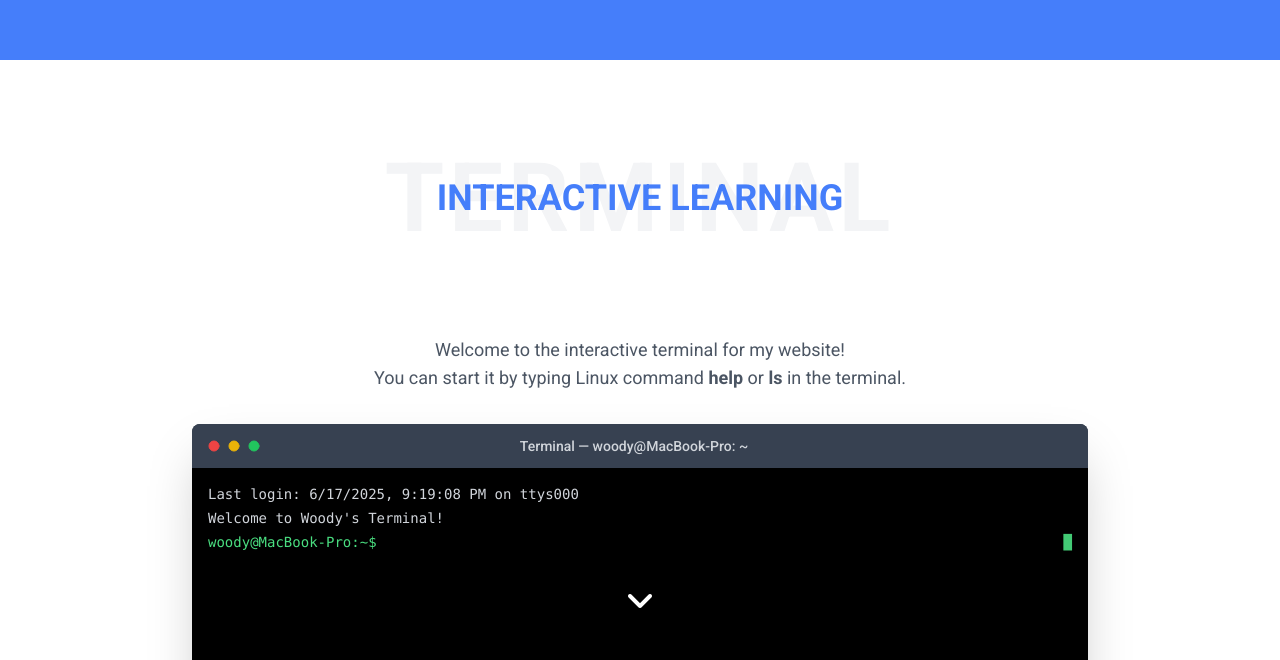
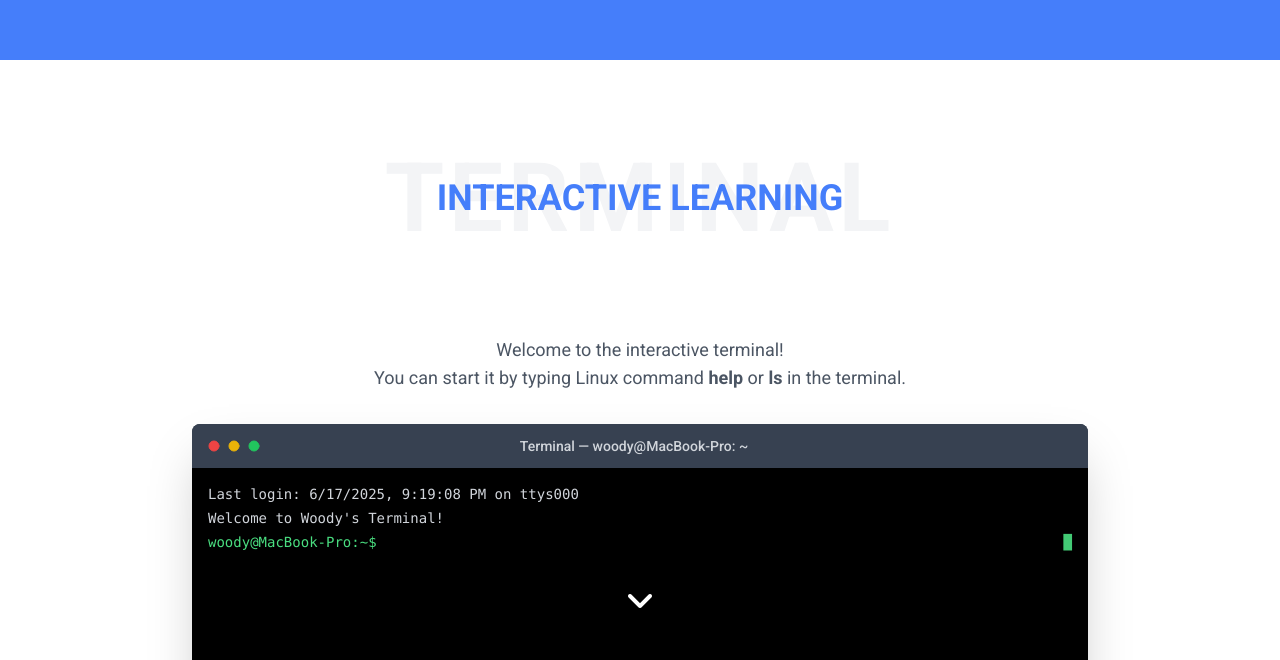
Before and after one commit to WoodyLinwc/Portfolio-Next.js, a Next.js app in the folder portfolio/: page /learning in a window 1280 px wide. Shown: the part 140-800 px from the top of the page. Built offline with nearby package versions, Linux system fonts and the light colour scheme.

Commit message:
Update page.tsx

```diff
--- a/portfolio/src/app/learning/page.tsx
+++ b/portfolio/src/app/learning/page.tsx
@@ -21,7 +21,7 @@ export default function LearningPage() {
                     {/* Description */}
                     <div className="text-center mb-8">
                         <p className="text-gray-600 text-lg max-w-2xl mx-auto">
-                            Welcome to the interactive terminal for my website!
+                            Welcome to the interactive terminal!
                         </p>
                         <p className="text-gray-600 text-lg max-w-2xl mx-auto">
                             You can start it by typing Linux command{" "}
```
